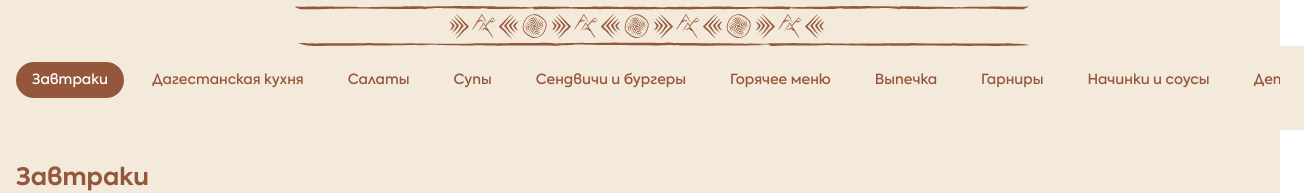
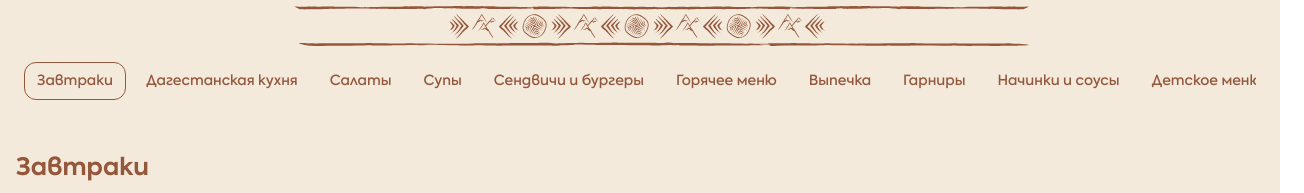
Before and after one commit to Tipo-Agency/papakha-cofee, a Next.js app: page / in a window 1280 px wide. Shown: the part 244-437 px from the top of the page, 1304 px wide, since content can reach past the window. Built offline with nearby package versions, Linux system fonts and the light colour scheme.

Commit message:
fix navigation menu

```diff
--- a/app/page.tsx
+++ b/app/page.tsx
@@ -1862,20 +1862,22 @@ const getSectionId = (menuItem: string) => {
   return sectionMap[menuItem] || ""
 }
 
-// Добавить новую функцию после других функций, перед useEffect
+// Улучшенная функция центрирования активной кнопки в навигации
 const scrollNavToActiveItem = (activeItem: string) => {
-  const navContainer = document.querySelector(".nav-scroll-container")
-  const activeButton = document.querySelector(`[data-section="${activeItem}"]`)
+  const navContainer = document.querySelector(".nav-scroll-container") as HTMLElement
+  const activeButton = document.querySelector(`[data-section="${activeItem}"]`) as HTMLElement
 
   if (navContainer && activeButton) {
-    const containerRect = navContainer.getBoundingClientRect()
-    const buttonRect = activeButton.getBoundingClientRect()
+    // Получаем позицию кнопки относительно контейнера навигации
+    const buttonOffsetLeft = activeButton.offsetLeft
+    const buttonWidth = activeButton.offsetWidth
+    const containerWidth = navContainer.clientWidth
 
     // Вычисляем позицию для центрирования активной кнопки
-    const scrollLeft = (activeButton as HTMLElement).offsetLeft - containerRect.width / 2 + buttonRect.width / 2
+    const scrollLeft = buttonOffsetLeft - containerWidth / 2 + buttonWidth / 2
 
     navContainer.scrollTo({
-      left: scrollLeft,
+      left: Math.max(0, scrollLeft), // Не прокручиваем в отрицательные значения
       behavior: "smooth",
     })
   }
@@ -1883,7 +1885,7 @@ const scrollNavToActiveItem = (activeItem: string) => {
 
 // Обновить useEffect для Intersection Observer
 const Home = () => {
-  const [activeSection, setActiveSection] = useState("")
+  const [activeSection, setActiveSection] = useState("breakfast")
   const [isSearchOpen, setIsSearchOpen] = useState(false)
   const [searchQuery, setSearchQuery] = useState("")
   const [searchResults, setSearchResults] = useState<any[]>([])
@@ -1986,6 +1988,13 @@ const Home = () => {
     )
   }
 
+  // Центрирование активной секции при загрузке
+  useEffect(() => {
+    setTimeout(() => {
+      scrollNavToActiveItem(activeSection)
+    }, 100)
+  }, [])
+
   useEffect(() => {
     const sections = [
       "breakfast",
@@ -2014,17 +2023,25 @@ const Home = () => {
 
     const observer = new IntersectionObserver(
       (entries) => {
+        // Находим секцию которая больше всего видна
+        let maxRatio = 0
+        let activeId = ""
+
         entries.forEach((entry) => {
-          if (entry.isIntersecting) {
-            setActiveSection(entry.target.id)
-            // Добавить автоматический скролл навигации
-            scrollNavToActiveItem(entry.target.id)
+          if (entry.isIntersecting && entry.intersectionRatio > maxRatio) {
+            maxRatio = entry.intersectionRatio
+            activeId = (entry.target as HTMLElement).id
           }
         })
+
+        if (activeId) {
+          setActiveSection(activeId)
+          scrollNavToActiveItem(activeId)
+        }
       },
       {
-        rootMargin: "-20% 0px -70% 0px",
-        threshold: 0.1,
+        rootMargin: "-10% 0px -60% 0px",
+        threshold: [0.1, 0.3, 0.5, 0.7],
       },
     )
 
@@ -2307,22 +2324,22 @@ const Home = () => {
             </svg>
         </div>
 
-        {/* Navigation Menu - новый дизайн в стиле таблеток */}
-        <nav className="mb-8 sticky top-0 z-40 bg-[#f4eadc] py-4 -mx-6 px-6">
-          <div className="relative">
+        {/* Navigation Menu - исправленный дизайн */}
+        <nav className="mb-8 sticky top-0 z-40 bg-[#f4eadc] py-4">
+          <div className="max-w-full overflow-hidden px-6">
             <div
-              className="nav-scroll-container overflow-x-auto pb-4"
+              className="nav-scroll-container overflow-x-auto scrollbar-hide pb-1"
               style={{
                 scrollbarWidth: "none",
                 msOverflowStyle: "none",
               }}
             >
               <style jsx>{`
-                div::-webkit-scrollbar {
+                .nav-scroll-container::-webkit-scrollbar {
                   display: none;
                 }
               `}</style>
-              <div className="flex gap-3 px-4" style={{ minWidth: "max-content" }}>
+              <div className="flex gap-2" style={{ width: "max-content" }}>
                 {menuItems.map((item, index) => {
                   const sectionId = getSectionId(item)
                   const isActive = activeSection === sectionId
@@ -2332,10 +2349,10 @@ const Home = () => {
                       key={index}
                       data-section={sectionId}
                       onClick={() => scrollToSection(sectionId)}
-                      className={`whitespace-nowrap px-4 py-2 rounded-full text-sm font-medium flex-shrink-0 ${
+                      className={`whitespace-nowrap px-3 py-2 text-sm font-medium flex-shrink-0 transition-all duration-200 ${
                         isActive
-                          ? "bg-[#94573c] text-white border-[#94573c]"
-                          : "bg-transparent text-[#94573c] border-[#94573c] hover:bg-[#94573c] hover:text-white"
+                          ? "text-[#94573c] rounded-xl border border-[#94573c]"
+                          : "text-[#94573c] hover:rounded-xl hover:border hover:border-[#94573c]/30"
                       }`}
                     >
                       {item}
```
